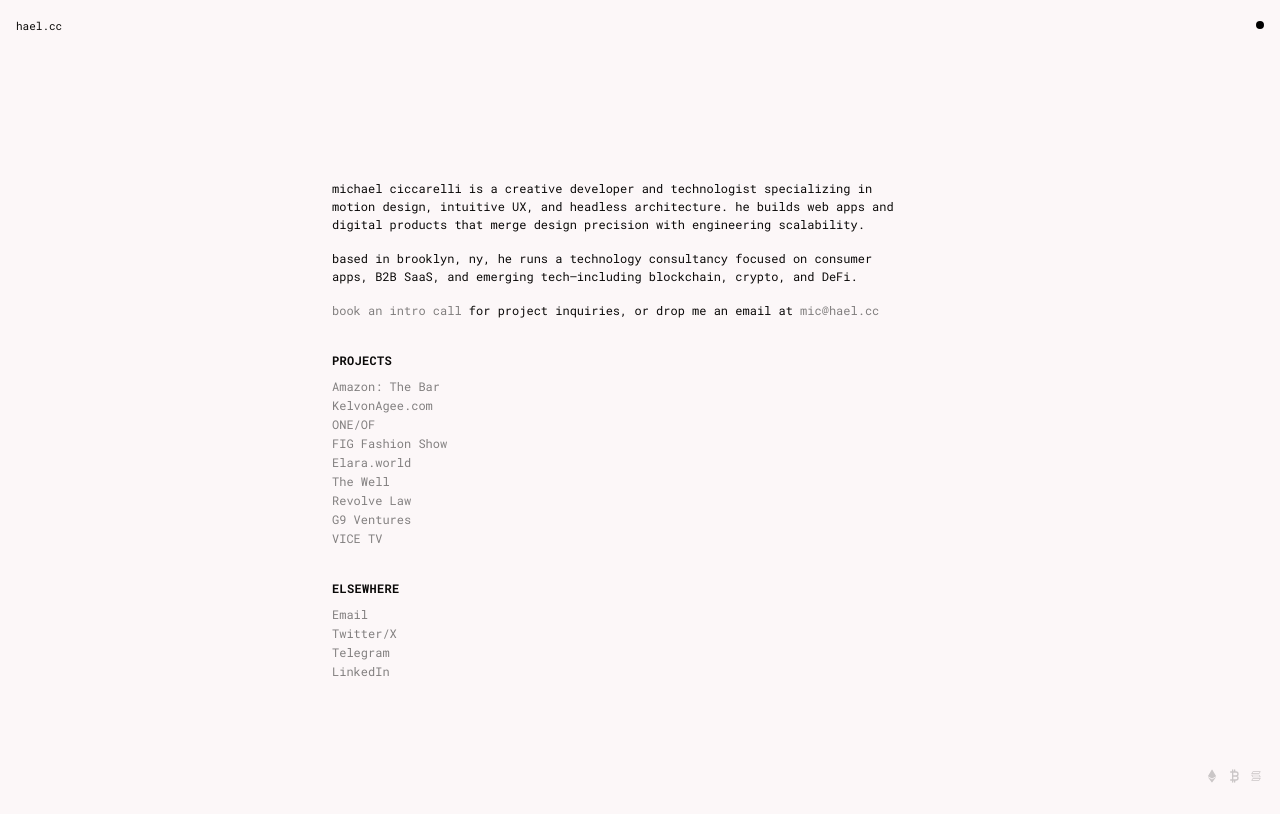
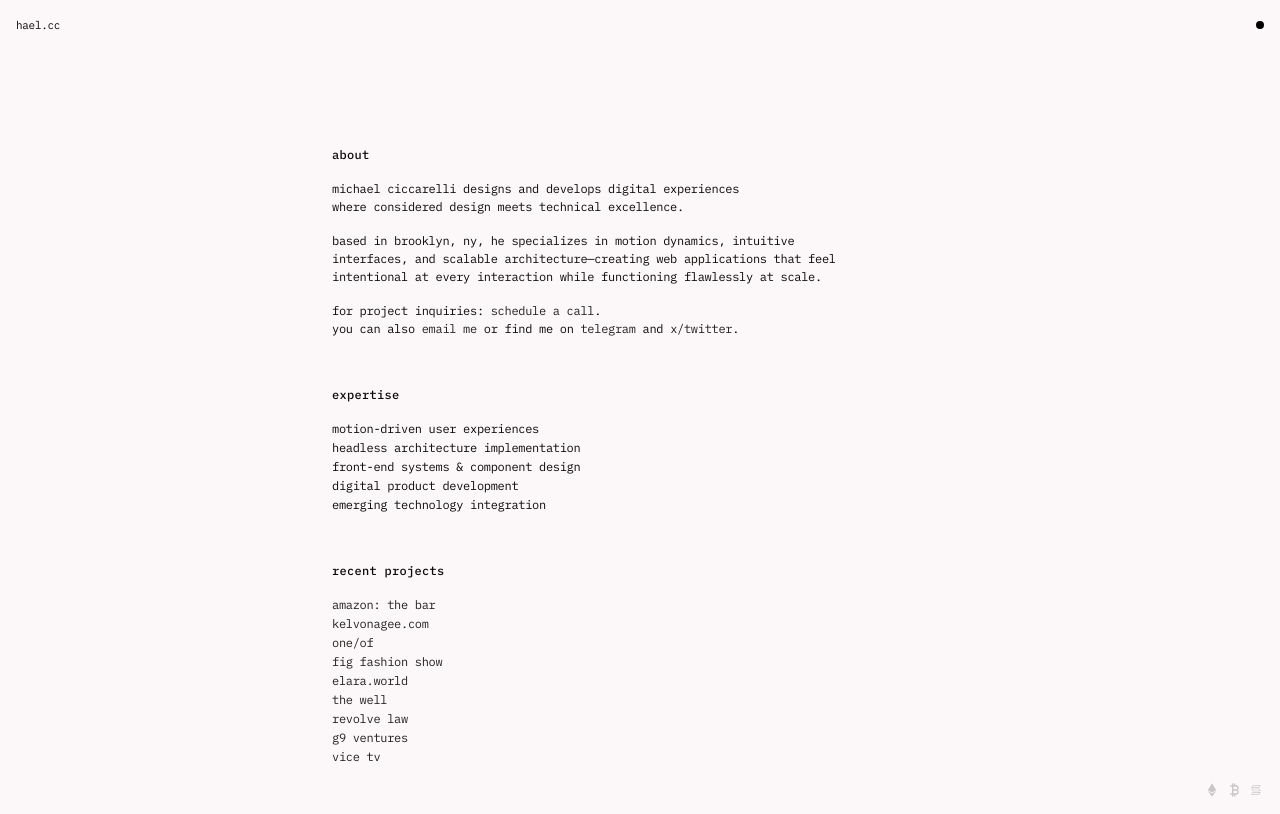
Before and after one commit to mciccarelli/personal-site, a Next.js app: page / in a window 1280 px wide. Built offline with nearby package versions, Linux system fonts and the light colour scheme.

Commit message:
update copy; use ibm plex mono font

```diff
--- a/src/app/data.json
+++ b/src/app/data.json
@@ -1,11 +1,23 @@
 {
-  "siteTitle": "michael ciccarelli",
-  "siteDescription": "creative developer",
+  "siteTitle": "michael iccarelli",
+  "siteDescription": "creative developer & technology architect",
   "headline": "",
-  "bio": "<p>michael ciccarelli is a creative developer and technologist specializing in motion design, intuitive UX, and headless architecture. he builds web apps and digital products that merge design precision with engineering scalability.</p><p>based in brooklyn, ny, he runs a technology consultancy focused on consumer apps, B2B SaaS, and emerging tech—including blockchain, crypto, and DeFi.</p>",
+  "bio": "<p>michael ciccarelli designs and develops digital experiences where considered design meets technical excellence.</p><p>based in brooklyn, ny, he specializes in motion dynamics, intuitive interfaces, and scalable architecture—creating web applications that feel intentional at every interaction while functioning flawlessly at scale.</p>",
   "emailAddress": "mic@hael.cc",
   "calLink": "https://cal.com/haelcc/30min",
   "resume": "/michael_ciccarelli-resume.pdf",
+  "expertise": [
+    "motion-driven user experiences",
+    "headless architecture implementation",
+    "front-end systems & component design",
+    "digital product development",
+    "emerging technology integration"
+  ],
+  "studio": {
+    "name": "Third Index",
+    "description": "Michael is the founder of Third Index, a boutique technology studio that partners with forward-thinking clients across consumer applications, B2B SaaS platforms, and emerging technology spaces.",
+    "url": "https://thirdindex.co"
+  },
   "experience": [
     {
       "company": "...",
@@ -16,20 +28,20 @@
   ],
   "links": [
     {
-      "text": "Email",
+      "text": "Direct Email",
       "href": "mailto:mic@hael.cc"
     },
     {
-      "text": "Twitter/X",
-      "href": "https://x.com/mcrxlli"
+      "text": "Book a Call",
+      "href": "https://cal.com/haelcc/30min"
     },
     {
       "text": "Telegram",
-      "href": "http://t.me/mcrelli"
+      "href": "https://t.me/mcrelli"
     },
     {
-      "text": "LinkedIn",
-      "href": "https://linkedin.com/in/mciccarelli"
+      "text": "X/Twitter",
+      "href": "https://x.com/mcrxlli"
     }
   ],
   "wallets": [
--- a/src/app/globals.css
+++ b/src/app/globals.css
@@ -82,11 +82,11 @@
 	}
 
 	body {
-		@apply bg-background text-foreground min-h-screen text-base;
+		@apply bg-background text-foreground min-h-screen text-base tracking-tight lowercase;
 	}
 
 	h2 {
-		@apply mb-2 tracking-wide uppercase font-bold;
+		@apply mb-2 tracking-wide font-medium;
 	}
 
 	p {
@@ -98,7 +98,7 @@
 	}
 
 	a {
-		@apply text-foreground opacity-50 transition-opacity hover:opacity-100;
+		@apply text-foreground opacity-90 transition-opacity hover:opacity-100;
 	}
 
 	.fancy-link {
--- a/src/app/layout.tsx
+++ b/src/app/layout.tsx
@@ -2,12 +2,14 @@ import './globals.css';
 import type { Metadata } from 'next';
 import { ThemeProvider } from '@/components/theme-provider';
 import { Footer, ModeToggle, SiteName } from '@/components';
-import { Roboto_Mono } from 'next/font/google';
+import { IBM_Plex_Mono } from 'next/font/google';
+
 import data from '@/app/data.json';
 
-export const roboto_mono = Roboto_Mono({
+export const ibm_plex_mono = IBM_Plex_Mono({
 	subsets: ['latin'],
-	display: 'swap'
+	display: 'swap',
+	weight: ['400', '500', '600', '700']
 });
 
 export const metadata: Metadata = {
@@ -22,7 +24,7 @@ export default function RootLayout({
 }>) {
 	return (
 		<html lang="en">
-			<body className={roboto_mono.className}>
+			<body className={ibm_plex_mono.className}>
 				<ThemeProvider defaultTheme="system" storageKey="haelcc-ui-theme">
 					<div className="min-h-dvh flex flex-col">
 						<header className="relative flex justify-between p-4">
--- a/src/app/page.tsx
+++ b/src/app/page.tsx
@@ -1,32 +1,56 @@
-import { Links, ProjectList } from '@/components';
+import { ProjectList } from '@/components';
 import data from '@/app/data.json';
 
 export default function Home() {
-	const { projects, bio, emailAddress, calLink, links, experience } = data;
+	const { projects, bio, expertise } = data;
 
 	return (
 		<div className="container mx-auto px-4">
 			<div className="grid grid-cols-12 gap-4">
-				<div className="col-span-12 md:col-span-10 md:col-start-1 lg:col-start-4 lg:col-span-8 flex flex-col gap-4 md:gap-8">
-					<div className="pt-8 md:pt-32 max-w-xl">
-						<div className="bio mb-4" dangerouslySetInnerHTML={{ __html: bio }} />
-						<p>
-							<a className="fancy-link" href={calLink} title="">
-								book an intro call
-							</a>{' '}
-							for project inquiries, or drop me an email at{' '}
-							<a className="fancy-link" href={`mailto:${emailAddress}`}>
-								{emailAddress}
-							</a>
-						</p>
+				<div className="col-span-12 md:col-span-10 md:col-start-1 lg:col-start-4 lg:col-span-8 flex flex-col gap-12">
+					<div className="max-w-xl space-y-12 pt-12 md:pt-24">
+						<div className="space-y-4">
+							<h2>About</h2>
+							<div className="text-balance" dangerouslySetInnerHTML={{ __html: bio }} />
+							<p>
+								For project inquiries:{' '}
+								<a className="fancy-link" href="https://cal.com/haelcc/30min">
+									schedule a call
+								</a>
+								.
+								<br />
+								You can also{' '}
+								<a className="fancy-link" href="mailto:mic@hael.cc">
+									Email me
+								</a>{' '}
+								or find me on{' '}
+								<a className="fancy-link" href="https://t.me/mcrelli">
+									Telegram
+								</a>{' '}
+								and{' '}
+								<a className="fancy-link" href="https://x.com/mcrxlli">
+									X/Twitter
+								</a>
+								.
+							</p>
+						</div>
+
+						<div className="grid grid-cols-2 gap-8">
+							<div className="space-y-4">
+								<h2>Expertise</h2>
+								<ul className="list-disc list-inside">
+									{expertise.map((item) => (
+										<li key={item} className="text-foreground/80 marker:text-foreground">
+											{item}
+										</li>
+									))}
+								</ul>
+							</div>
+						</div>
 					</div>
-					<div>
-						<h2>Projects</h2>
+					<div className="space-y-4">
+						<h2>Recent Projects</h2>
 						<ProjectList items={projects} />
-					</div>
-					<div>
-						<h2>Elsewhere</h2>
-						<Links items={links} />
 					</div>
 				</div>
 			</div>
```
